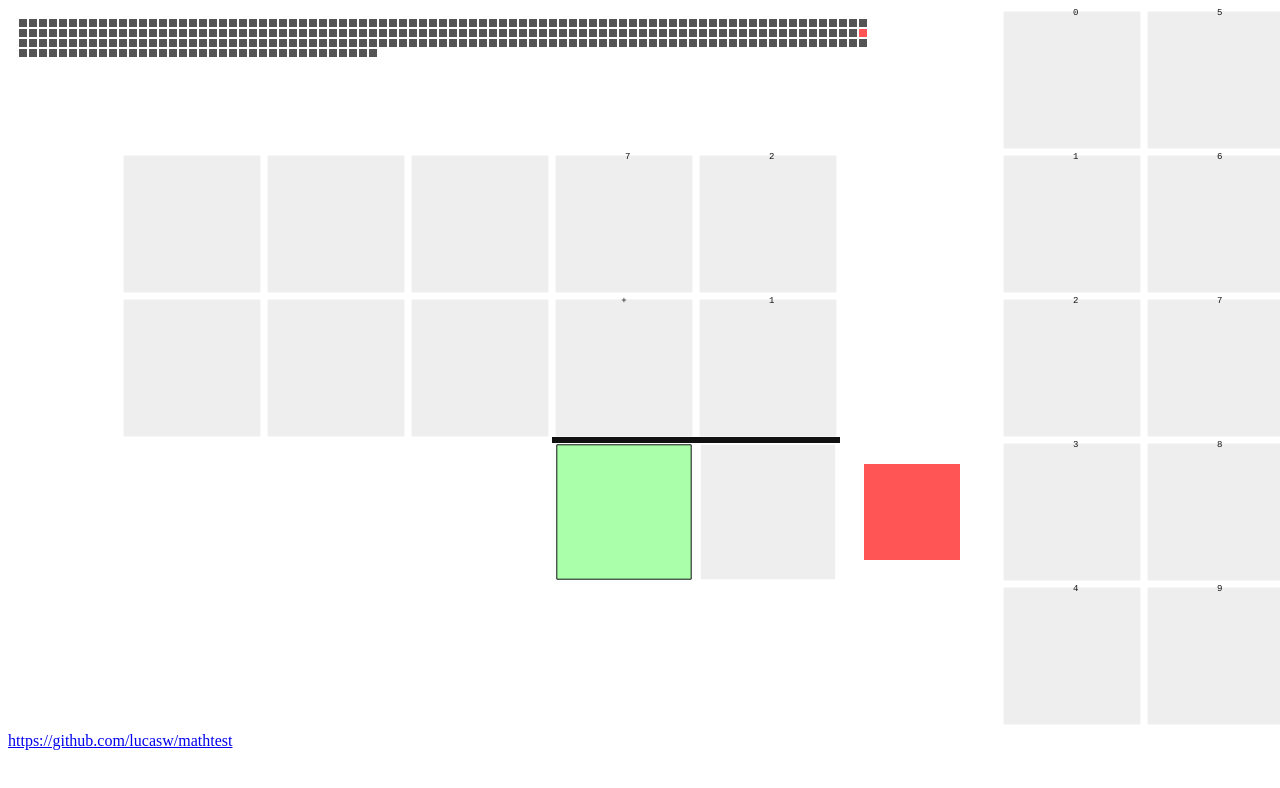
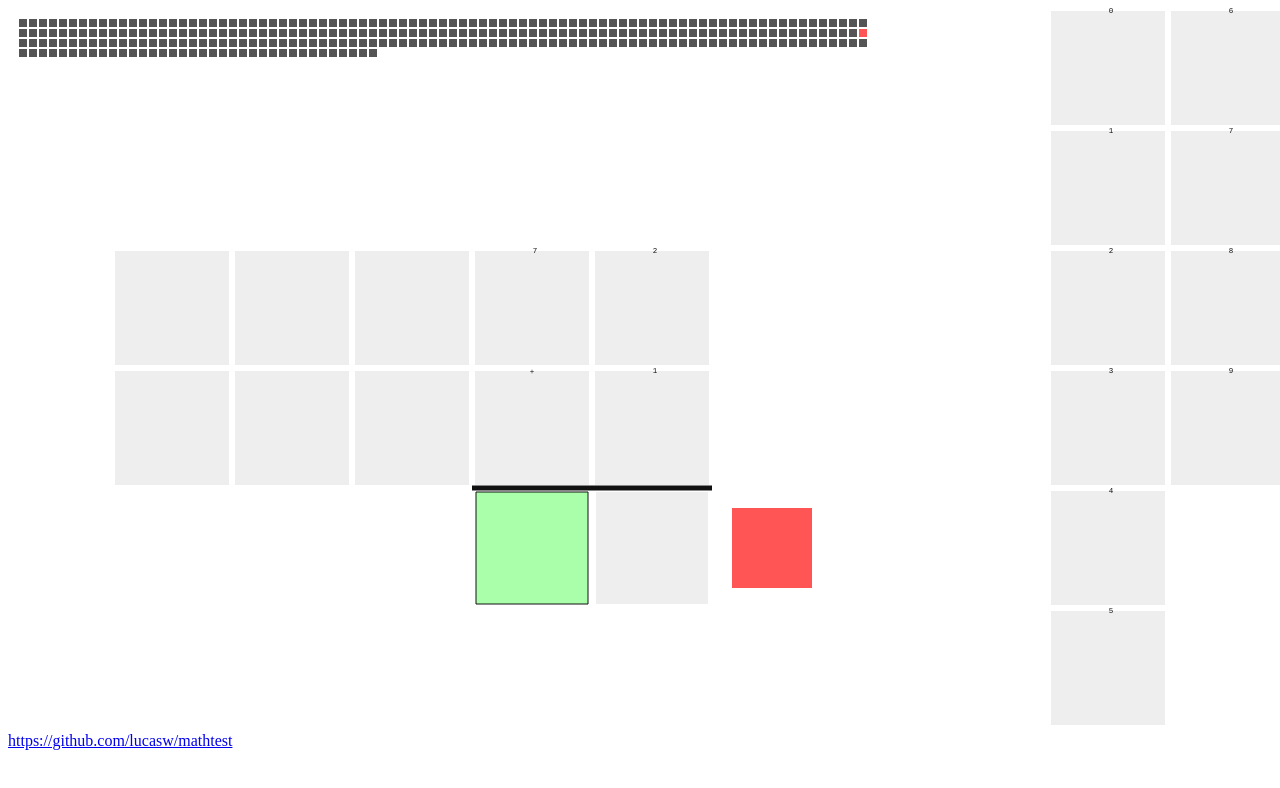
Before and after one commit to lucasw/mathtest, a plain HTML site: page index.html in a window 1280 px wide. Drawn offline with Linux system fonts and the light colour scheme.

Commit message:
Take base from url parameter, also allow text characters like a-f for bases bigger than 10

```diff
--- a/script.js
+++ b/script.js
@@ -34,6 +34,11 @@ var cur_problem;
 
 var did_update = true;
 
+// http://stackoverflow.com/questions/11582512/how-to-get-url-parameters-with-javascript
+function getURLParameter(name) {
+  return decodeURIComponent((new RegExp('[?|&]' + name + '=' + '([^&;]+?)(&|#|;|$)').exec(location.search)||[,""])[1].replace(/\+/g, '%20'))||null
+}
+
 function handleKeyDown(e) {
   if (!e) {
     console.log("tst");
@@ -57,6 +62,16 @@ function handleKeyDown(e) {
     num_entry_box.numClick(evt, {num:num} );
 
     return false;
+  }
+
+  {
+    // lowercase characters for base > 10
+    num = key.charCodeAt(0) - "a".charCodeAt(0) + 10;
+    if (num < base) {
+      var evt;
+      num_entry_box.numClick(evt, {num:num} );
+      return false;
+    }
   }
 
   switch (e.keyCode) {
@@ -125,7 +140,8 @@ function DigitDisplay(x, y, base, length, parent_container) {
   }
 
   // base subscript
-  var show_base = false;
+  var show_base = true;
+  if (base === 10) show_base = false;
   if (show_base) {
     var msg = new createjs.Text("", "1px Courier", "#111");
     msg.scaleX = button_size / 64;
@@ -458,13 +474,19 @@ function init() {
   context.mozImageSmoothingEnabled = false;
   context.webkitImageSmoothingEnabled = false;
 
-  button_size = ht/5;
-  var x = 0.65 * wd;
-  num_entry_box = NumEntryBox(x, button_size * 3, base, stage, 2);
+  button_size = ht/6;
+  var x = 0.55 * wd;
+
+  url_base = getURLParameter("base");
+  if (!isNaN(url_base) && (url_base > 0)) {
+    base = url_base;
+  }
+
+  num_entry_box = NumEntryBox(x, button_size * 4, base, stage, 2);
   numpad = NumPad(base, stage, num_entry_box);
 
-  digit_display1 = new DigitDisplay(x, button_size * 1, base, 5, stage);
-  digit_display2 = new DigitDisplay(x, button_size * 2, base, 5, stage);
+  digit_display1 = new DigitDisplay(x, button_size * 2, base, 5, stage);
+  digit_display2 = new DigitDisplay(x, button_size * 3, base, 5, stage);
 
   var sz = 10;
   var j_max = 3;
@@ -480,7 +502,7 @@ function init() {
     }
   }
 
-  problem_area = ProblemArea(x, button_size * 2, base, stage);
+  problem_area = ProblemArea(x, button_size * 3, base, stage);
   nextProblem();
 
   stage.update();
```
Also changed, not shown: config.html (+4 -1 lines).
